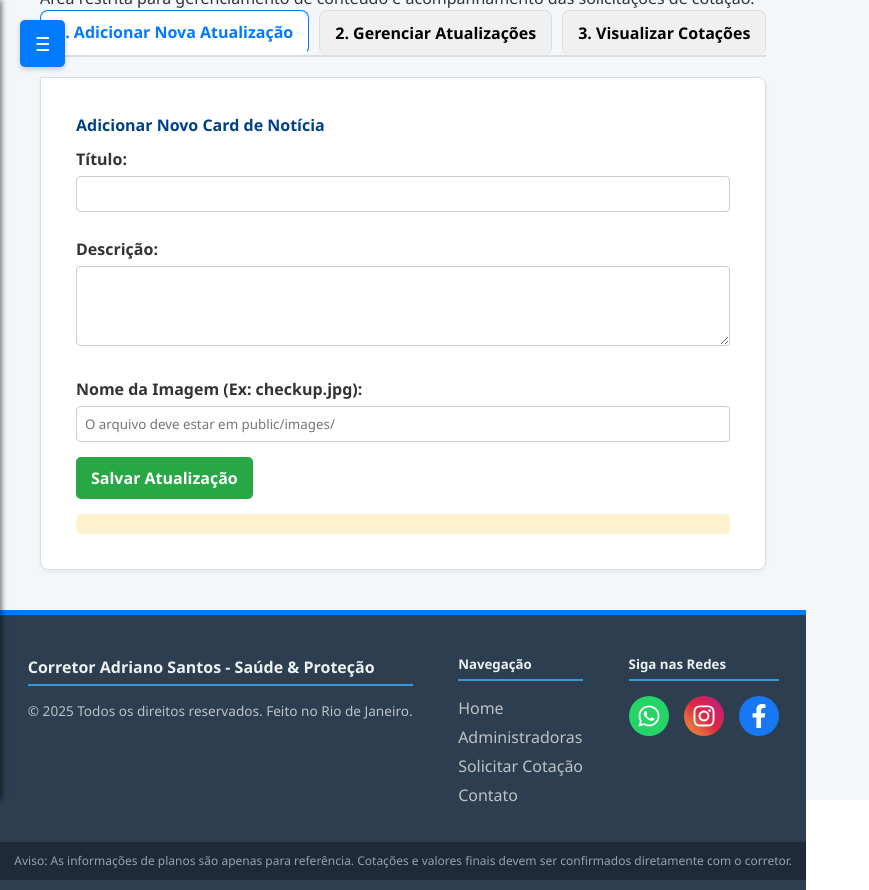
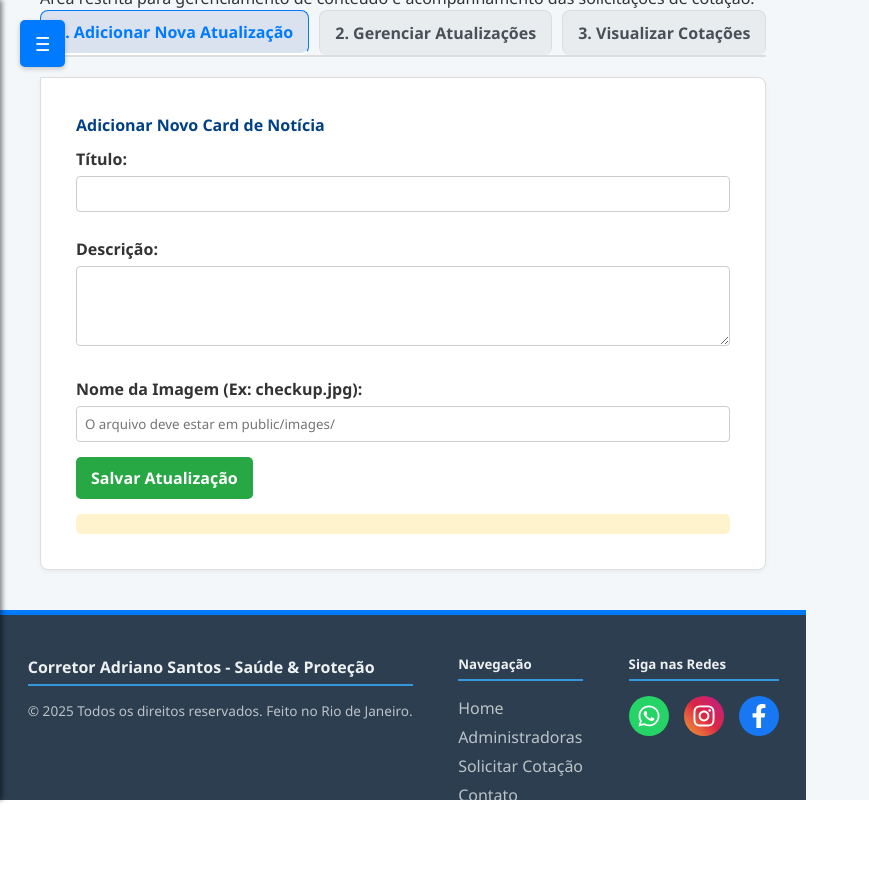
Before and after one commit to blood360/portfolio-corretor, a React (Vite) app in the folder frontend/: page /admin in a window 1280 px wide. Shown: the whole page, without its empty margins (0-869 px from the left). After the commit the page ends 800 px from the top, so only its background shows below. Built offline with nearby package versions, Linux system fonts and the light colour scheme.

Commit message:
nova correção para mobile e letras do admin

```diff
--- a/frontend/src/App.css
+++ b/frontend/src/App.css
@@ -4,6 +4,8 @@
 html, body {
     height: 100%;
     margin: 0;
+    padding: 0;
+    overflow-x: hidden;
 }
 
 #root {
@@ -67,15 +69,22 @@ h1, h2, h3, h4 {
 /* ======================================= */
 /* 3. Responsividade Geral */
 /* ======================================= */
+@media (min-width: 769px) {
+    .conteudo.menu-aberto {
+        margin-left: 270px;
+        width: calc(100% - 270px);
+    }
+    .conteudo.menu-fechado {
+        margin-left: 0;
+        width: 100%;
+    }
+}
+
+/* Ajuste para Mobile */
 @media (max-width: 768px) {
     .conteudo {
         margin-left: 0 !important;
         padding-top: 80px;
         width: 100%;
     }
-
-    .toggle-button-fixed {
-        top: 15px;
-        left: 15px;
-    }
 }
--- a/frontend/src/styles/Admin.css
+++ b/frontend/src/styles/Admin.css
@@ -13,7 +13,8 @@
 }
 
 .admin-tab-btn {
-    background-color: #f0f0f0;
+    background-color: #e9ecef;
+    color: #495057;
     border: 1px solid #ddd;
     border-bottom: none;
     padding: 10px 15px;
@@ -21,14 +22,14 @@
     font-weight: bold;
     border-top-left-radius: 8px;
     border-top-right-radius: 8px;
-    transition: background-color 0.2s;
+    transition: all 0.2s;
 }
 
 .admin-tab-btn.active {
-    background-color: #ffffff;
+    background-color: #dbe2ef;
     color: #007bff;
     border-color: #007bff;
-    border-bottom: 2px solid #ffffff; /* Esconde a linha de baixo */
+    border-bottom: 2px solid #ffffff;
 }
 
 .admin-content {
--- a/frontend/src/styles/MenuLateral.css
+++ b/frontend/src/styles/MenuLateral.css
@@ -70,12 +70,21 @@
 /* Responsividade para Mobile */
 @media (max-width: 768px) {
     .menu-lateral {
-        width: 100% !important;
+        width: 100vw !important; /* Força largura total da tela */
         height: 100vh;
+        position: fixed;
+        top: 0;
+        left: 0;
+        /* Garante que suma pra esquerda */
         transform: translateX(-100%);
+        transition: transform 0.3s ease-in-out;
     }
 
     .menu-lateral.aberto {
         transform: translateX(0);
     }
+
+    .menu-header .fechar-btn {
+        display: block;
+    }
 }
```
